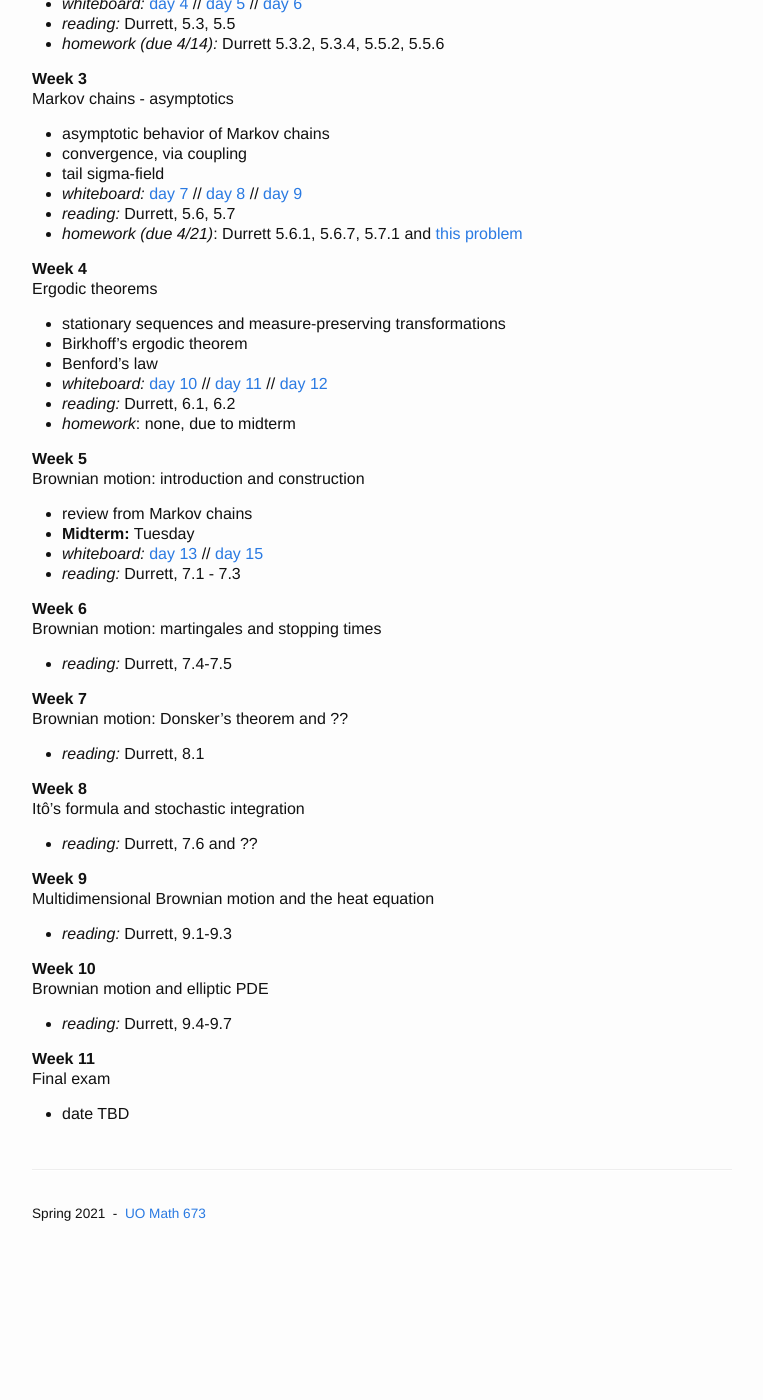
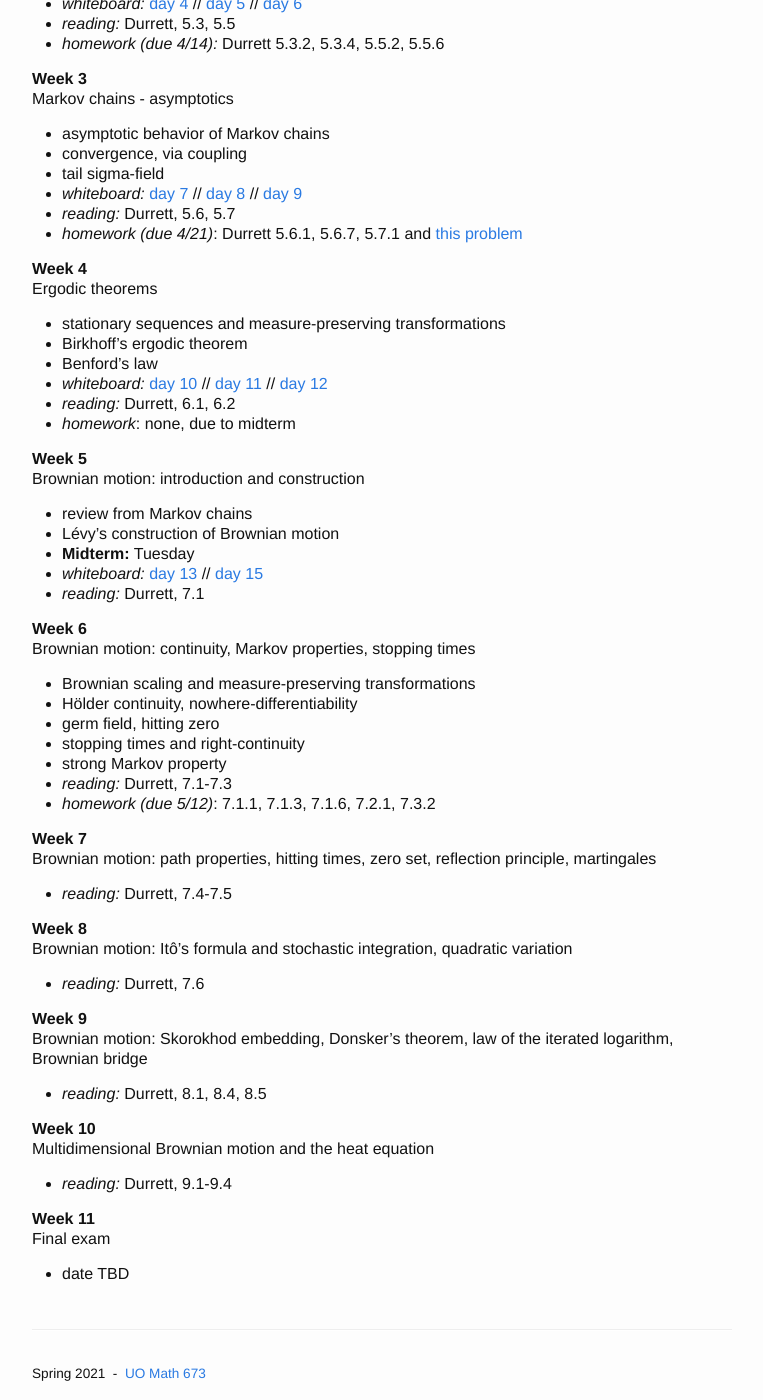
Before and after one commit to petrelharp/probability_theory, a Jekyll site: the page built from pages/schedule.md, in a window 1280 px wide and 1400 px high, scrolled down 541 px. Shown: the whole window, without its empty margins (258-1021 px from the left). Built offline with Jekyll 4.4.1, drawn with Linux system fonts in a browser that asks for light colours; before the commit the page ends 1781 px from its top, so only the background shows below that.

Commit message:
schedule update

```diff
--- a/pages/schedule.md
+++ b/pages/schedule.md
@@ -57,39 +57,47 @@ Week 5
 : Brownian motion: introduction and construction
 
     - review from Markov chains
+    - Lévy's construction of Brownian motion
     - **Midterm:** Tuesday
     - *whiteboard:* [day 13](../notes/day13.html) // [day 15](../notes/day15.html)
-    - *reading:* Durrett, 7.1 - 7.3
+    - *reading:* Durrett, 7.1
 
 Week 6
 
-: Brownian motion: martingales and stopping times
+: Brownian motion: continuity, Markov properties, stopping times
+
+    - Brownian scaling and measure-preserving transformations
+    - Hölder continuity, nowhere-differentiability
+    - germ field, hitting zero
+    - stopping times and right-continuity
+    - strong Markov property
+    - *reading:* Durrett, 7.1-7.3
+    - *homework (due 5/12)*: 7.1.1, 7.1.3, 7.1.6, 7.2.1, 7.3.2
+
+Week 7
+
+: Brownian motion: path properties, hitting times, zero set, reflection principle, martingales
 
     - *reading:* Durrett, 7.4-7.5
 
-Week 7
-
-: Brownian motion: Donsker's theorem and ??
-
-    - *reading:* Durrett, 8.1
-
 Week 8
 
-: Itô's formula and stochastic integration
+: Brownian motion: Itô's formula and stochastic integration, quadratic variation
 
-    - *reading:* Durrett, 7.6 and ??
+    - *reading:* Durrett, 7.6
 
 Week 9
 
-: Multidimensional Brownian motion and the heat equation
+: Brownian motion: Skorokhod embedding, Donsker's theorem, law of the iterated logarithm, Brownian bridge
 
-    - *reading:* Durrett, 9.1-9.3
+    - *reading:* Durrett, 8.1, 8.4, 8.5
+
 
 Week 10
 
-: Brownian motion and elliptic PDE
+: Multidimensional Brownian motion and the heat equation
 
-    - *reading:* Durrett, 9.4-9.7
+    - *reading:* Durrett, 9.1-9.4
 
 Week 11
 
```
